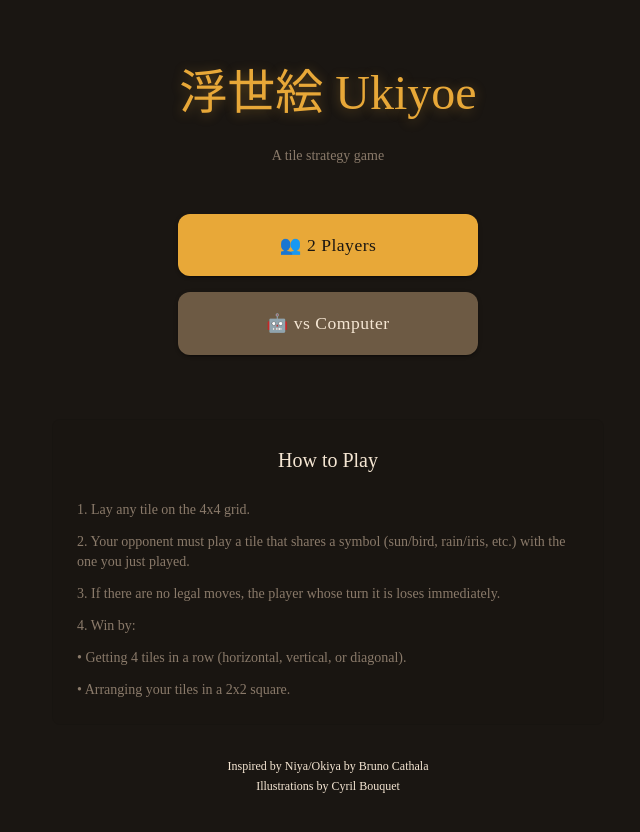
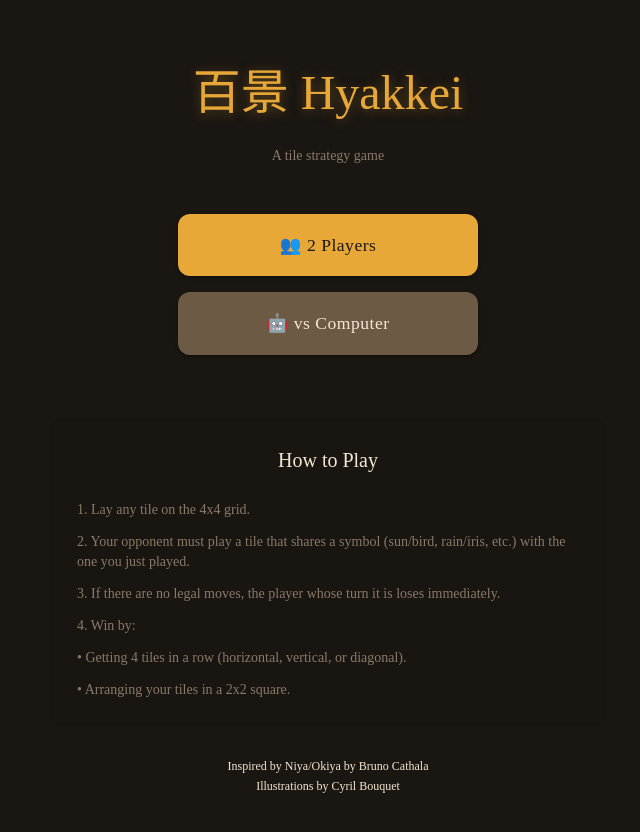
Before and after one commit to andHW/ukiyoe, a React (Vite) app in the folder web/: page / in a window 1280 px wide. Shown: the top 832 px of the page, without its empty margins (312-952 px from the left). Built offline with nearby package versions, Linux system fonts and the light colour scheme; a web font is replaced by a local one.

Commit message:
chore(config): rename project to Hyakkei

```diff
--- a/web/index.html
+++ b/web/index.html
@@ -7,7 +7,7 @@
     <link rel="preconnect" href="https://fonts.googleapis.com" />
     <link rel="preconnect" href="https://fonts.gstatic.com" crossorigin />
     <link href="https://fonts.googleapis.com/css2?family=Potta+One&family=Inter:wght@400;500;600&display=swap" rel="stylesheet" />
-    <title>Ukiyoe - Tile Strategy Game</title>
+    <title>Hyakkei - Tile Strategy Game</title>
   </head>
   <body>
     <div id="root"></div>
--- a/web/package.json
+++ b/web/package.json
@@ -1,9 +1,9 @@
 {
-  "name": "ukiyoe",
+  "name": "hyakkei",
   "private": true,
   "version": "1.0.0",
   "type": "module",
-  "description": "Ukiyoe - A strategic tile game and solver inspired by Niya/Okiya.",
+  "description": "Hyakkei - A strategic tile game and solver inspired by Niya/Okiya.",
   "author": "Andreas",
   "license": "MIT",
   "repository": {
--- a/web/src/components/AppHeader.tsx
+++ b/web/src/components/AppHeader.tsx
@@ -21,7 +21,7 @@ export default function AppHeader({ showSubtitle = true }: AppHeaderProps) {
           fontSize: { xs: "2rem", sm: "3rem" },
         }}
       >
-        浮世絵 Ukiyoe
+        百景 Hyakkei
       </Typography>
       {showSubtitle && (
         <Typography variant="body2" sx={{ color: tokens.colors.textMuted, mt: -1, mb: 2 }}>
--- a/web/vite.config.ts
+++ b/web/vite.config.ts
@@ -4,5 +4,5 @@ import react from '@vitejs/plugin-react'
 // https://vite.dev/config/
 export default defineConfig({
   plugins: [react()],
-  base: '/ukiyoe/',
+  base: '/hyakkei/',
 })
```
